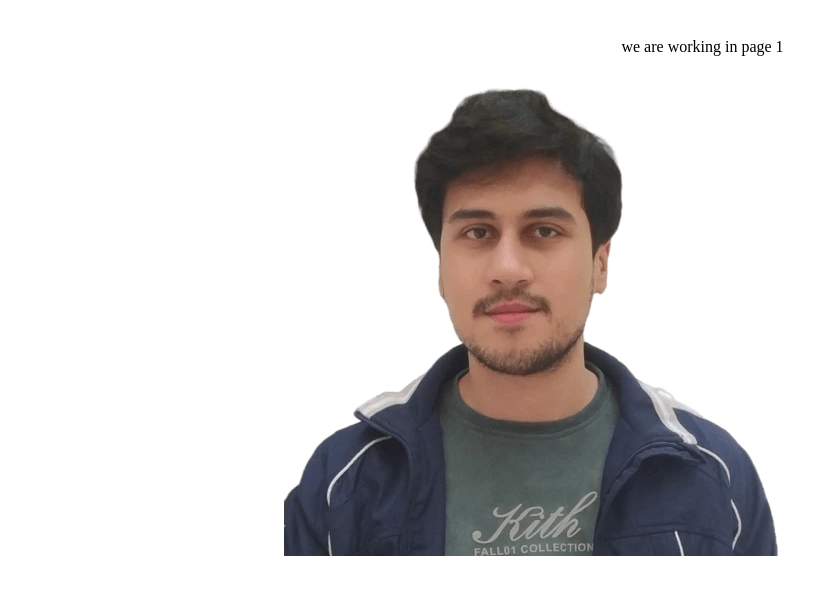
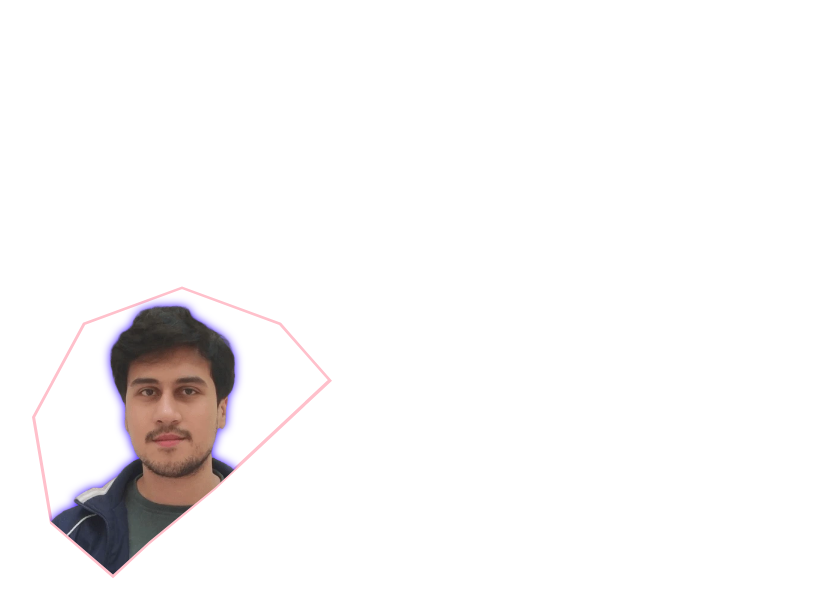
Before and after one commit to erufan/portfolio, a React (Vite) app: page / in a window 1280 px wide. Shown: the top 616 px of the page, without its empty margins (458-1272 px from the left). Built offline with nearby package versions, Linux system fonts and the light colour scheme.

Commit message:
refactoring page layout

```diff
--- a/src/App.tsx
+++ b/src/App.tsx
@@ -1,15 +1,8 @@
-import image from "../public/1680361354194_prev_ui-min.webp";
 import "./index.css";
+import Page1 from "./slidePage/Page1";
 
 const App = () => {
-  return (
-    <div>
-      we are working in page 1
-      <div className="meCo">
-        <img src={image} alt="me" className="me" />
-      </div>
-    </div>
-  );
+  return <Page1 />;
 };
 
 export default App;
--- /dev/null
+++ b/src/layouts/Page1Layouts.module.css
@@ -0,0 +1,6 @@
+.container {
+  display: flex;
+  justify-content: center;
+  align-items: center;
+  height: 100vh;
+}
--- /dev/null
+++ b/src/layouts/Page1Layouts.tsx
@@ -0,0 +1,8 @@
+import { PropsWithChildren } from "react";
+import style from "./Page1Layouts.module.css";
+
+const Page1Layouts = ({ children }: PropsWithChildren) => {
+  return <div className={style.container}>{children}</div>;
+};
+
+export default Page1Layouts;
--- /dev/null
+++ b/src/slidePage/Page1.tsx
@@ -0,0 +1,12 @@
+import ShowcaseImage from "../components/heroImage/ShowcaseImage";
+import Page1Layouts from "../layouts/Page1Layouts";
+
+const Page1 = () => {
+  return (
+    <Page1Layouts>
+      <ShowcaseImage />
+    </Page1Layouts>
+  );
+};
+
+export default Page1;
```
